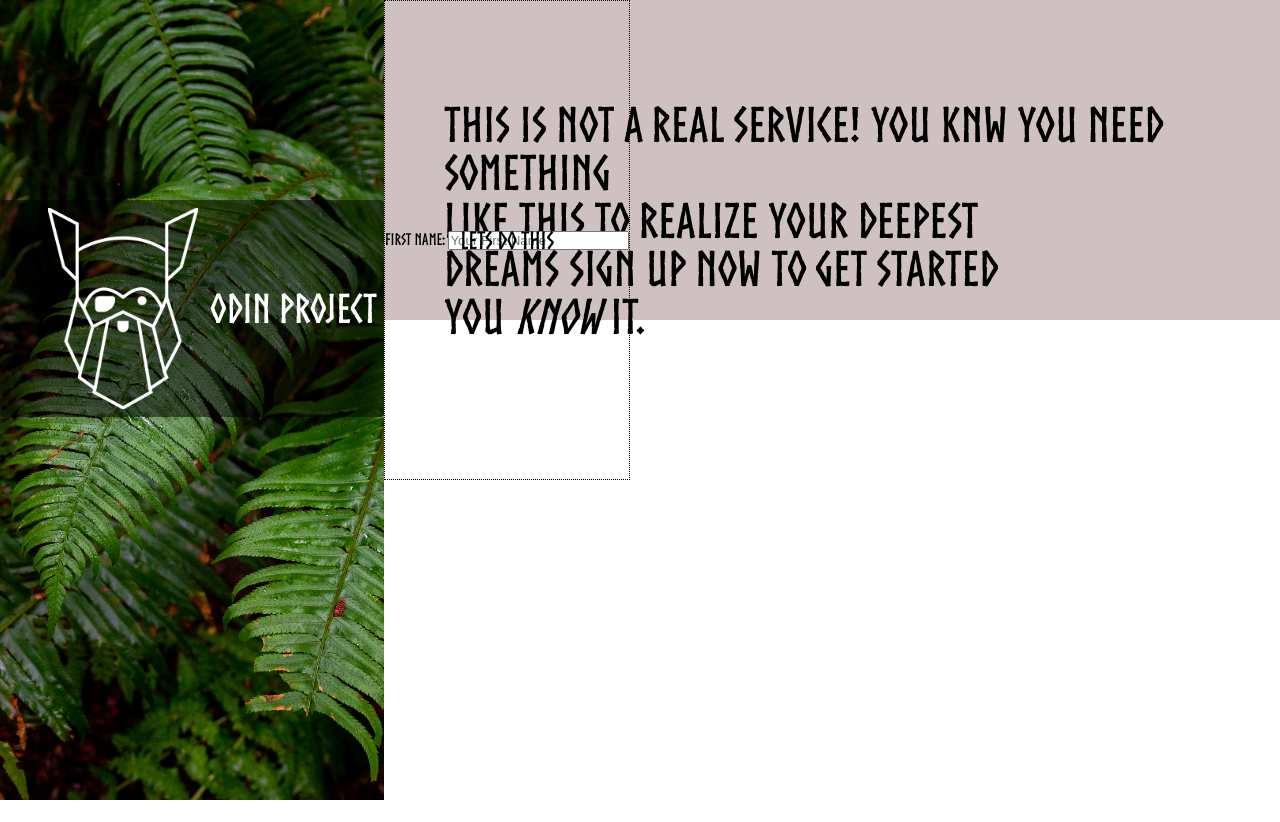
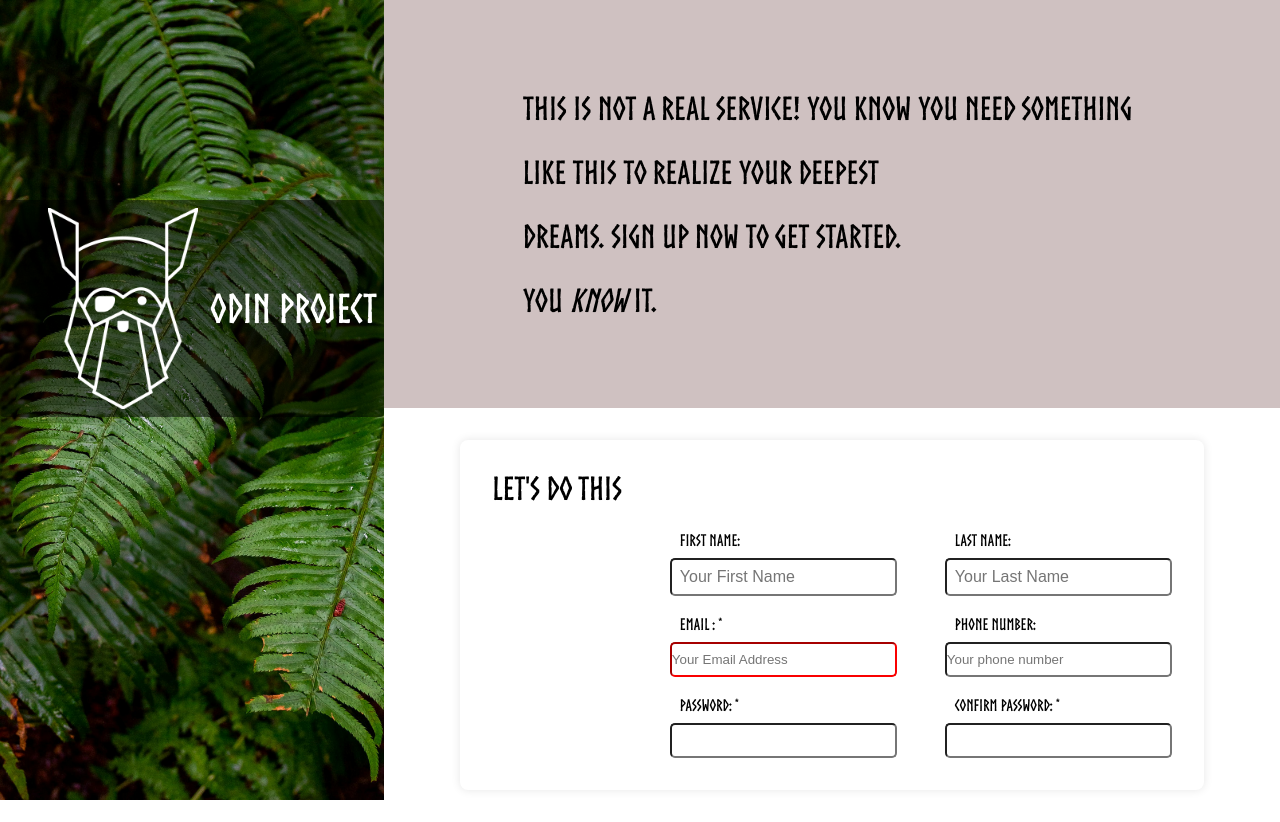
Before and after one commit to ariasharifi80/Odin-Sign-In-Form, a plain HTML site: page index.html in a window 1280 px wide. Before the commit the page ends 800 px from the top, so only its background shows below. Drawn offline with Linux system fonts and the light colour scheme.

Commit message:
fixed the overlapping sections

```diff
--- a/index.html
+++ b/index.html
@@ -10,29 +10,63 @@
 
 
   <div class="container">
-    <section class="header"> <div id="head-txt"> <p id="prewrap">
-        This is not a real service! you knw you need something <br>
-         like this to realize your Deepest <br>
-          dreams sign up now to get started   <br>
-          you <em>know</em> it.
-    </p> </div> </section>
+
+    <!-- Left Image Section -->
     <section class="img-logo">
+      <div class="logo-badge">
+        <img src="assets/odin-lined.png" alt="The All Father">
+        <span>Odin Project</span>
+      </div>
+    </section>
 
-       <div class="logo-badge">
-         <img src="assets/odin-lined.png" alt="The All Father" > <span>Odin Project</span>
+    <!-- Right Content -->
+    <div class="right-content">
+
+      <section class="header">
+        <div id="head-txt">
+          <p id="prewrap">
+            This is not a real service! you know you need something <br>
+            like this to realize your deepest <br>
+            dreams. Sign up now to get started. <br>
+            You <em>know</em> it.
+          </p>
         </div>
       </section>
 
       <section class="form-sect">
-      <h1>Lets Do This</h1>
-      <form action="" method="get">
+        <form>
+          <h1>Let's Do This</h1>
           <div class="form-row">
             <label for="Fname">First Name:</label>
-          <input type="text" name="name" id="Fname"  placeholder="Your First Name">
+            <input type="text" name="name" id="Fname" placeholder="Your First Name">
+
+            <label for="mail">Email : <span aria-label="required">*</span></label>
+            <input type="email" name="email" id="mail" placeholder="Your Email Address" required>
+            <label for="password">password: <span aria-label="required">*</span></label>
+            <input type="password" name="password" id="password" required minlength="6">
+
            </div>
+           <div  class="form-row">
+            <label for="Lname">Last Name:</label>
+            <input type="text" name="name" id="Lname" placeholder="Your Last Name">
+
+            <label for="phone">Phone Number:</label>
+            <input type="tel" name="phone" id="phone" pattern="^09\d{9}$" placeholder="Your phone number">
+
+            <label for="passconfirm">Confirm Password: <span aria-label="required">*</span></label>
+            <input type="password" name="confirm" id="passconfirm" required oninput="this.setCustomValidity(this.value !== password.value ? 'Passwords do not match' : '')">
+          </div>
+
+
+
+
         </form>
       </section>
+
     </div>
+
+  </div>
+
 
 </body>
 </html>
--- a/style.css
+++ b/style.css
@@ -1,112 +1,157 @@
-*{
+* {
   padding: 0;
   margin: 0;
   box-sizing: border-box;
 }
+
 @font-face {
   font-family: 'norse-bold';
   src: url('assets/Norse-Bold.woff2') format('woff2');
 }
 
-body{
-    font-family: 'norse-bold',sans-serif;
+body {
+  font-family: 'norse-bold', sans-serif;
   font-size: 16px;
-
-
-}
-html, body { height: 100%;
+  height: 100%;
 }
 
-.container{
+html {
+  height: 100%;
+}
+
+.container {
   display: flex;
   height: 100vh;
 }
 
-
-.header{
-
-   position: absolute;
-   top: 0;
-   right: 0;
-
-
-   background-color: rgb(207, 193, 193);
-    font-size: 3em;
-    justify-content: flex-start;
-    align-items: center;
-    width: 70%;
-    height: 40%;
-   padding-left: 60px;
-    padding-right: 30px;
-    padding-top: 100px;
-
-
-
+/* --- Left side image section --- */
+.img-logo {
+  width: 30%;
+  background: url(assets/halie-west-25xggax4bSA-unsplash.jpg) no-repeat center center;
+  background-size: cover;
+  position: relative;
 }
 
-.head-txt{
-    word-spacing: 10px;
+/* Logo badge overlay */
+.logo-badge {
+  position: absolute;
+  top: 200px;
+  display: inline-flex;
+  align-items: center;
+  background-color: rgba(0, 0, 0, 0.5);
+  padding: 0.5rem 1rem;
+  border-radius: 4px;
+  width: 100%;
 }
 
-#pre-wrap{
-    white-space: pre-wrap;
-
-}
-
-
-.img-logo {
-    position: relative;    /* establish a positioning context */
-    float: left;
-    width: 30%;
-    height: 100vh;
-    background: url(assets/halie-west-25xggax4bSA-unsplash.jpg)
-                no-repeat center center;
-    background-size: cover;
-  }
-
-  /* the little badge */
-  .img-logo .logo-badge {
-    position: absolute;           /* pull out of normal flow */
-    top: 200px;                    /* adjust vertical offset */
-                       /* adjust horizontal offset */
-    display: inline-flex;         /* shrinkwrap to contents */
-    align-items: center;          /* vertically center img + text */
-    background-color: rgba(0,0,0,0.5);
-    padding: 0.5rem 1rem;         /* space around the logo+text */
-    border-radius: 4px;           /* soften the corners */
-    z-index: 2;                   /* sit above the background */
-    width: 100%;
-
-  }
-
-  /* optional: space between logo and text */
-  .img-logo .logo-badge img {
+.logo-badge img {
   width: 150px;
   height: auto;
   margin-right: 0.75rem;
   margin-left: 2rem;
 }
 
-  .img-logo .logo-badge span {
-    font-size: 2.5rem;    /* or whatever fits */
+.logo-badge span {
+  font-size: 2.5rem;
   color: #fff;
-    white-space: nowrap;  /* prevent the text wrapping onto two lines */
+  white-space: nowrap;
 }
 
-  .form-sect{
-       position: relative;
-       z-index: 3;
+/* --- Right side content --- */
+.right-content {
+  width: 70%;
   display: flex;
+  flex-direction: column;
+  justify-content: flex-start;
+}
+
+/* Header section */
+.header {
+  background-color: rgb(207, 193, 193);
+  font-size: 2em;
+  padding: 60px;
+}
+
+#prewrap {
+  white-space: pre-wrap;
+}
+
+/* Form section */
+.form-sect {
+  flex: 1;
+  display: flex;
+  flex-direction: row;
   justify-content: center;
   align-items: center;
-       height: 60%;
-       border: 1px dotted black;
+  position: relative;
+  padding: 2rem;
+}
 
+form {
+  background-color: #fff;
+  padding: 2rem;
+  border-radius: 8px;
+  box-shadow: 0 0 10px rgba(0, 0, 0, 0.1);
+  display: flex;
+  flex-direction: row;
 
+  gap: 3rem;
+}
+
+form h1 {
+
+  font-size: 2rem;
+  margin-bottom: 1rem;
+}
+
+.form-row {
+  display: flex;
+  flex-direction:column;
+
+  gap: 10px;
+  padding-top: 50px;
 
 }
 
-  .form-sect h1{
-    position: absolute;
+input[type="text"] {
+  padding: 0.5rem;
+  font-size: 1rem;
+}
+.form-row label {
+
+  padding-top: 10px;
+  margin-left: 10px;
+}
+
+.form-row input {
+  border-radius: 5px;
+}
+
+input[type='tel']{
+  height: 35px;
+}
+input[type='email']{
+  height: 35px;
+}
+input[type='password']{
+  height: 35px;
+}
+
+input[type='email']:focus,
+input[type='tel']:focus,
+input[type='text']:focus,
+input[type='password']:focus
+{
+border-color: rgb(0, 81, 255);
+outline: none;
+box-shadow: 0 0 5px rgb(0, 81, 255) ;
+}
+
+input[type='email']:invalid{
+  border-color: rgb(250, 0, 0);
 
 }
+
+input[type='password']:invalid:focus{
+  border-color: red;
+}
```
Lines whose indentation alone changed are shown as unchanged.
